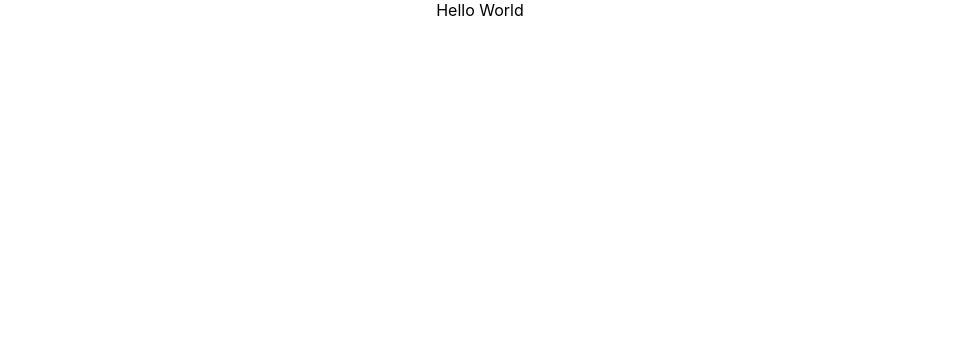
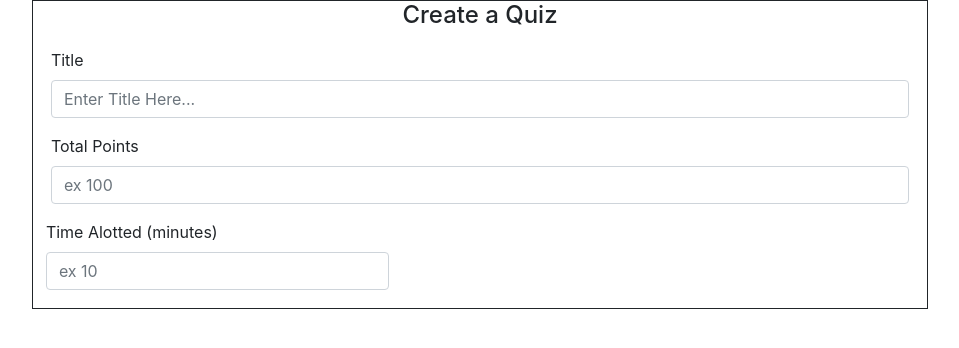
Before and after one commit to mashooqueali110/quize_creater, a React (Create React App) app: page / in a window 1280 px wide. Shown: the top 348 px of the page, without its empty margins (160-1119 px from the left). Built offline with nearby package versions, Linux system fonts and the light colour scheme.

Commit message:
Second Commit

```diff
--- a/package.json
+++ b/package.json
@@ -6,7 +6,9 @@
     "@testing-library/jest-dom": "^5.13.0",
     "@testing-library/react": "^11.2.7",
     "@testing-library/user-event": "^12.8.3",
+    "bootstrap": "^4.6.0",
     "react": "^17.0.2",
+    "react-bootstrap": "^1.6.1",
     "react-dom": "^17.0.2",
     "react-scripts": "4.0.3",
     "web-vitals": "^1.1.2"
--- a/src/App.css
+++ b/src/App.css
@@ -1,5 +1,6 @@
 .App {
   text-align: center;
+
 }
 
 .App-logo {
@@ -36,3 +37,23 @@
     transform: rotate(360deg);
   }
 }
+.Create-page {
+
+border: solid 1px;
+
+width: 70%;
+
+
+}
+.Create-page-input{
+
+  width: 40%;
+
+
+}
+.create-page-input-div{
+
+text-align: left;
+margin: 2%;
+
+}
--- a/src/App.js
+++ b/src/App.js
@@ -1,10 +1,15 @@
 
 import './App.css';
+import Create from './Create.js'
+
 
 function App() {
   return (
     <div className="App">
-      Hello World
+
+      <center><Create/></center>
+
+
     </div>
 
   );
--- /dev/null
+++ b/src/Create.js
@@ -0,0 +1,54 @@
+
+import React from 'react'
+import Form from 'react-bootstrap/Form'
+import Button from 'react-bootstrap/Button';
+import FormControl from 'react-bootstrap/FormControl'
+import 'bootstrap/dist/css/bootstrap.min.css';
+
+export default function Create() {
+    return (
+
+
+        <container>
+
+        <div className="Create-page">
+        <h4> Create a Quiz  </h4>
+
+
+        <div className="create-page-input-div">
+        <Form>
+        <Form.Group controlId="formTitle">
+    <Form.Label>Title</Form.Label>
+    <Form.Control placeholder="Enter Title Here..." />
+  </Form.Group>
+
+  <Form.Group controlId="FormPoints">
+    <Form.Label>Total Points</Form.Label>
+    <Form.Control placeholder="ex 100" />
+  </Form.Group>
+
+
+  <Form.Row  className="Create-page-input">
+
+        <Form.Label> Time Alotted (minutes) </Form.Label>
+      <Form.Control placeholder="ex 10" />
+
+
+
+  </Form.Row>
+
+
+   </Form>
+
+        </div>
+
+
+
+
+        </div>
+
+
+
+        </container>
+    )
+}
```
Also changed, not shown: Quiz Creator.jpeg (added), git.txt, 1 other file (tests, documents, lock files or other folders).
